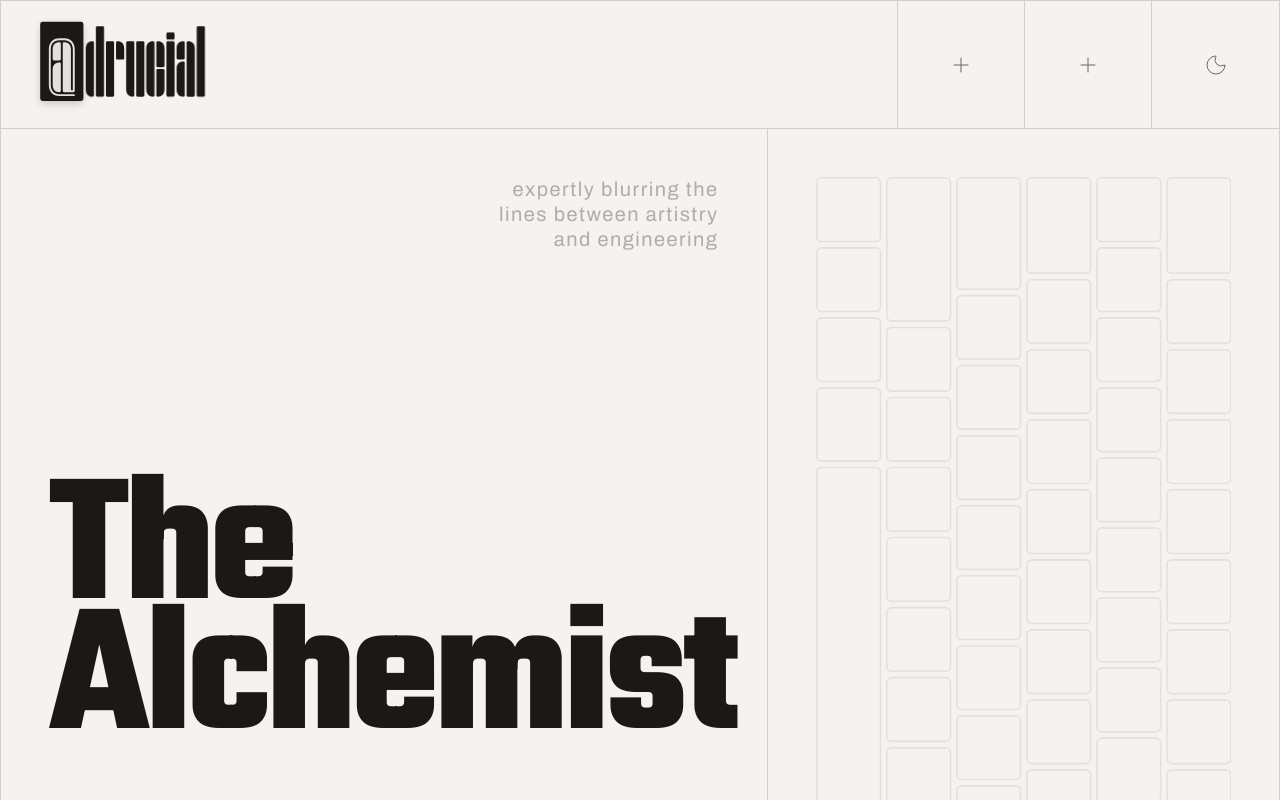
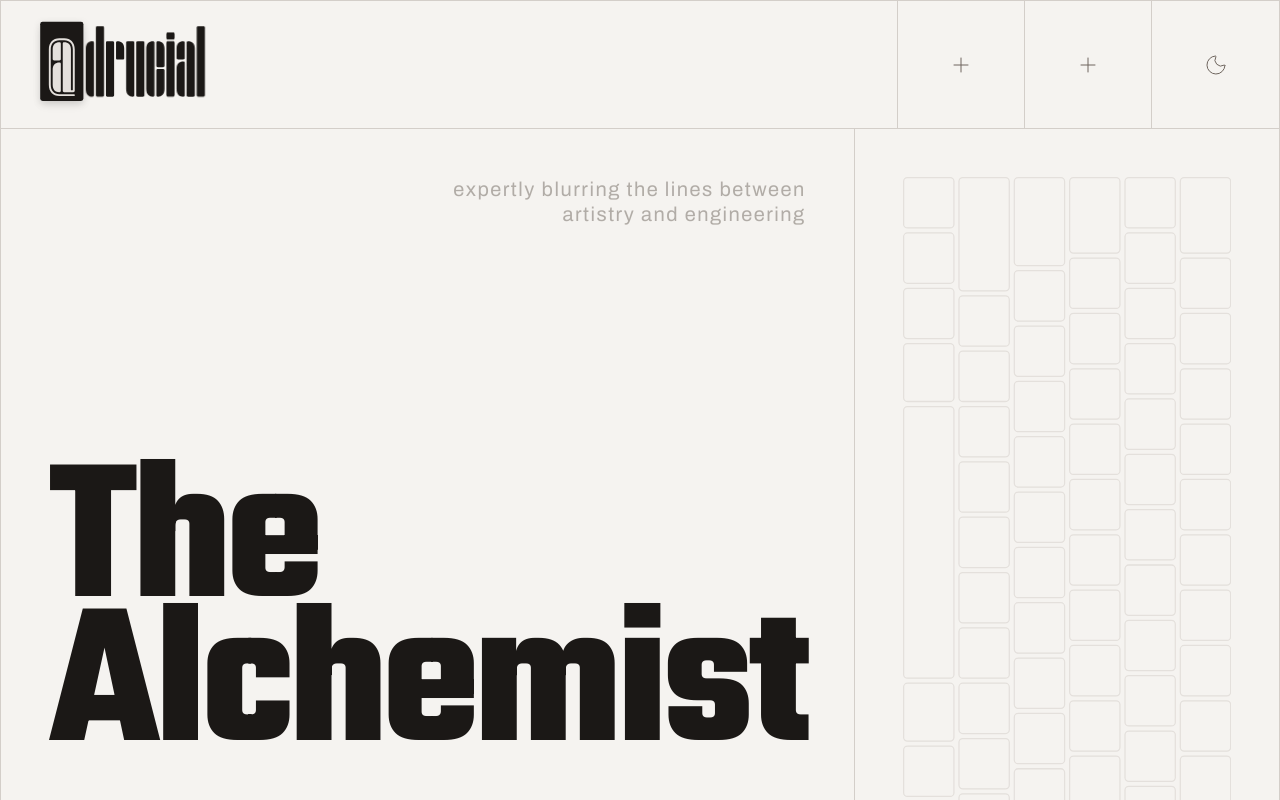
Before and after one commit to Drucial/at-drucial, a Next.js app: page / in a window 1280 px wide. Shown: the top 800 px of the page. Built offline with nearby package versions, Linux system fonts and the light colour scheme.

Commit message:
the alchemist

```diff
--- a/components/pages/index/the-alchemist.tsx
+++ b/components/pages/index/the-alchemist.tsx
@@ -18,7 +18,7 @@ export function TheAlchemist() {
 
   return (
     <section
-      className="grid-auto-rows-[minmax(auto,1fr)] grid grid-cols-12 gap-x-8 px-6 md:px-8 lg:gap-x-12 lg:px-12"
+      className="grid divide-x lg:grid-cols-[2fr_1fr]"
       style={{
         height: isMobile
           ? viewportHeight - SMALL_HEADER_HEIGHT
@@ -26,31 +26,34 @@ export function TheAlchemist() {
       }}
     >
       {/* Subtitle: top-right two columns of the left main column */}
+      <div className="flex flex-col p-6 md:p-8 lg:p-12">
         <motion.p
           animate={{ opacity: 1, y: 0 }}
-        className="text-muted-foreground/50 col-span-12 row-start-1 justify-self-end py-6 text-right text-xl leading-tight tracking-wider lowercase md:col-span-3 md:col-start-5 md:py-8 lg:py-12"
+          className="text-muted-foreground/50 justify-self-end text-right text-base leading-tight tracking-wider lowercase md:text-lg lg:text-xl"
           initial={{ opacity: 0, y: -20 }}
           style={{ translateY: subtitleY }}
           transition={{ duration: 0.6, delay: 0.8 }}
         >
-        Expertly Blurring the Lines Between Artistry and Engineering
+          Expertly Blurring the Lines Between <br /> Artistry and Engineering
         </motion.p>
 
         {/* Title: centered vertically within left 7 columns, with inner left offset */}
         <motion.h1
           animate={{ opacity: 1, y: 0 }}
-        className="col-span-12 row-start-2 mr-8 self-center text-[clamp(3rem,14.5vw,17rem)] leading-[0.7] font-bold tracking-tighter md:col-span-6 md:col-start-1"
+          className="mt-auto leading-[0.7] tracking-tighter"
           initial={{ opacity: 0, y: 80 }}
+          style={{ fontSize: "clamp(5.4rem, 16vw, 17rem)" }}
           transition={{ duration: 0.8, ease: "easeOut" }}
         >
           The <br />
           Alchemist
         </motion.h1>
+      </div>
 
       {/* Right whitespace / image column spanning both rows */}
       <motion.div
         animate={{ x: 0 }}
-        className="row-span-2 hidden overflow-hidden border-l py-6 pl-6 md:col-span-5 md:col-start-8 md:block md:py-8 md:pl-8 lg:py-12 lg:pl-12"
+        className="hidden overflow-hidden lg:block lg:p-12"
         initial={{ x: "100%" }}
         transition={{ duration: 0.8, ease: "easeOut" }}
       >
```
Lines whose indentation alone changed are shown as unchanged.
